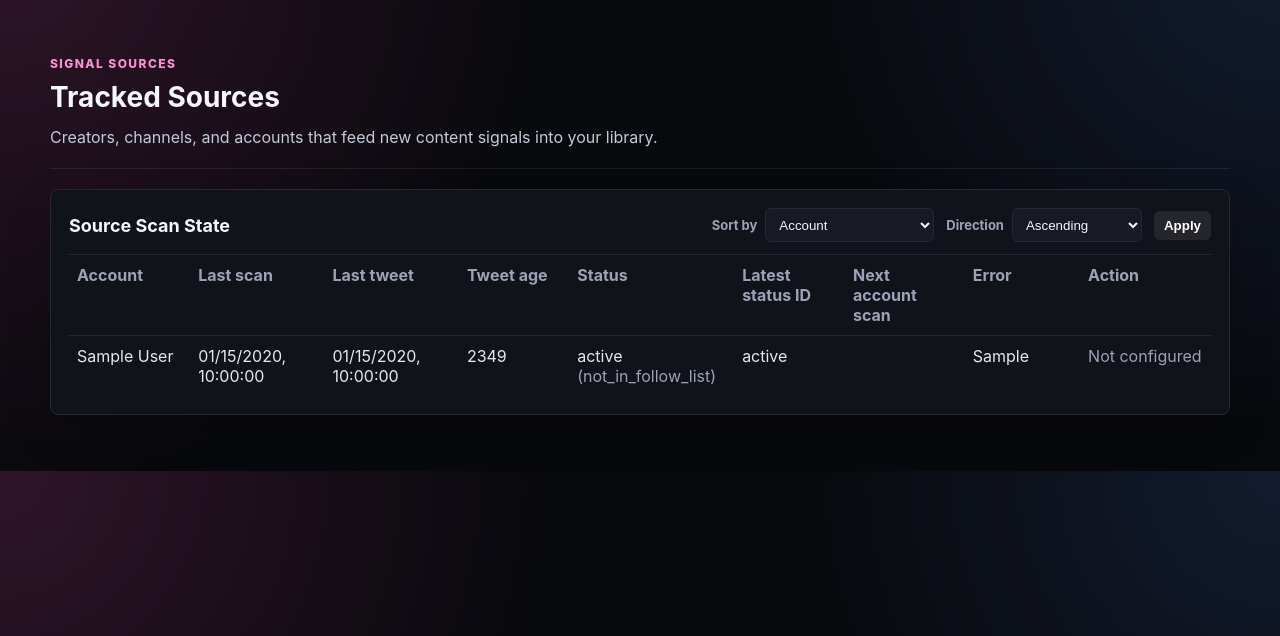
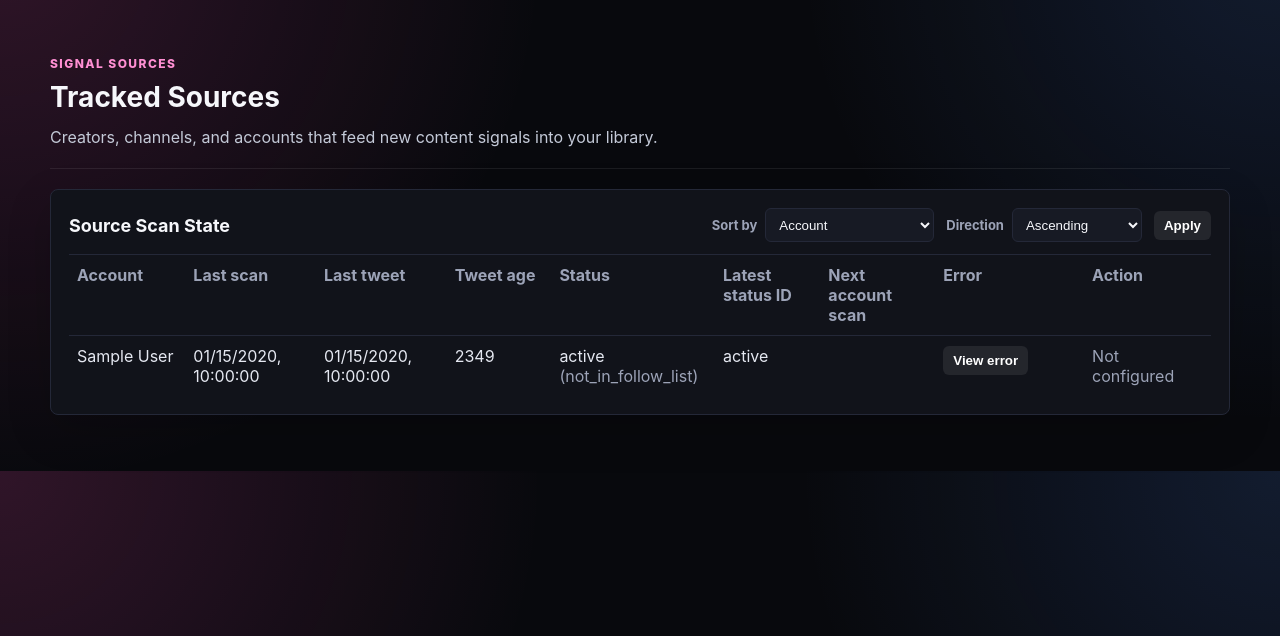
Before and after one commit to qrsp/antenna, a FastAPI app: page /accounts in a window 1280 px wide. Shown: the part 56-692 px from the top of the page. Run offline with FastAPI, Linux system fonts and the light colour scheme; tables that the repository leaves empty hold one stand-in row (values such as "Sample post").

Commit message:
feat: render long account scan errors as a compact view-error dialog

```diff
--- a/src/antenna/static/app.css
+++ b/src/antenna/static/app.css
@@ -354,6 +354,79 @@ td {
   color: #e5e8f1;
 }
 
+.error-cell {
+  width: 132px;
+  min-width: 132px;
+  max-width: 132px;
+}
+
+.error-dialog {
+  width: min(820px, calc(100vw - 32px));
+  max-height: min(720px, calc(100vh - 32px));
+  padding: 0;
+  border: 1px solid var(--line);
+  border-radius: 8px;
+  background: var(--panel);
+  color: var(--text);
+  box-shadow: 0 24px 80px rgba(0, 0, 0, 0.5);
+}
+
+.error-dialog::backdrop {
+  background: rgba(0, 0, 0, 0.66);
+  backdrop-filter: blur(3px);
+}
+
+.error-dialog-panel {
+  display: grid;
+  grid-template-rows: auto minmax(0, 1fr);
+  max-height: min(720px, calc(100vh - 32px));
+}
+
+.error-dialog-head {
+  display: flex;
+  align-items: center;
+  justify-content: space-between;
+  gap: 16px;
+  padding: 16px 18px;
+  border-bottom: 1px solid var(--line);
+}
+
+.error-dialog h3 {
+  margin: 0;
+  font-size: 16px;
+}
+
+.dialog-close {
+  display: grid;
+  place-items: center;
+  width: 32px;
+  height: 32px;
+  border: 1px solid var(--line);
+  border-radius: 6px;
+  background: rgba(255, 255, 255, 0.08);
+  color: #ffffff;
+  cursor: pointer;
+  font-size: 22px;
+  line-height: 1;
+}
+
+.dialog-close:hover {
+  background: rgba(255, 255, 255, 0.14);
+}
+
+.error-dialog pre {
+  min-height: 0;
+  max-height: calc(100vh - 120px);
+  margin: 0;
+  padding: 18px;
+  overflow: auto;
+  white-space: pre-wrap;
+  overflow-wrap: anywhere;
+  color: #d8dceb;
+  font: inherit;
+  line-height: 1.55;
+}
+
 .segmented {
   display: inline-flex;
   border: 1px solid var(--line);
--- a/src/antenna/templates/accounts.html
+++ b/src/antenna/templates/accounts.html
@@ -56,7 +56,30 @@
         <td>{{ account.last_status }} <span class="muted">({{ account.schedule_reason }})</span></td>
         <td>{{ account.last_status_id or "" }}</td>
         <td>{{ account.next_scan_at | local_time if account.next_scan_at else "Due now" if account.can_scan else "" }}</td>
-        <td>{{ account.last_error or "" }}</td>
+        <td class="error-cell">
+          {% if account.last_error %}
+          {% set error_dialog_id = "account-error-" ~ loop.index %}
+          <button
+            class="button secondary compact error-open"
+            type="button"
+            data-error-dialog="{{ error_dialog_id }}"
+            aria-haspopup="dialog"
+          >
+            View error
+          </button>
+          <dialog class="error-dialog" id="{{ error_dialog_id }}" aria-labelledby="{{ error_dialog_id }}-title">
+            <div class="error-dialog-panel">
+              <div class="error-dialog-head">
+                <h3 id="{{ error_dialog_id }}-title">Error for {{ account.user_screen_name }}</h3>
+                <form method="dialog">
+                  <button class="dialog-close" type="submit" aria-label="Close error dialog">&times;</button>
+                </form>
+              </div>
+              <pre>{{ account.last_error }}</pre>
+            </div>
+          </dialog>
+          {% endif %}
+        </td>
         <td>
           {% if account.can_scan %}
           <form action="/accounts/scan" method="post">
@@ -78,3 +101,20 @@
   {% endif %}
 </section>
 {% endblock %}
+
+{% block scripts %}
+<script>
+  document.querySelectorAll("[data-error-dialog]").forEach((button) => {
+    button.addEventListener("click", () => {
+      const dialog = document.getElementById(button.dataset.errorDialog);
+      if (dialog) dialog.showModal();
+    });
+  });
+
+  document.querySelectorAll(".error-dialog").forEach((dialog) => {
+    dialog.addEventListener("click", (event) => {
+      if (event.target === dialog) dialog.close();
+    });
+  });
+</script>
+{% endblock %}
```
